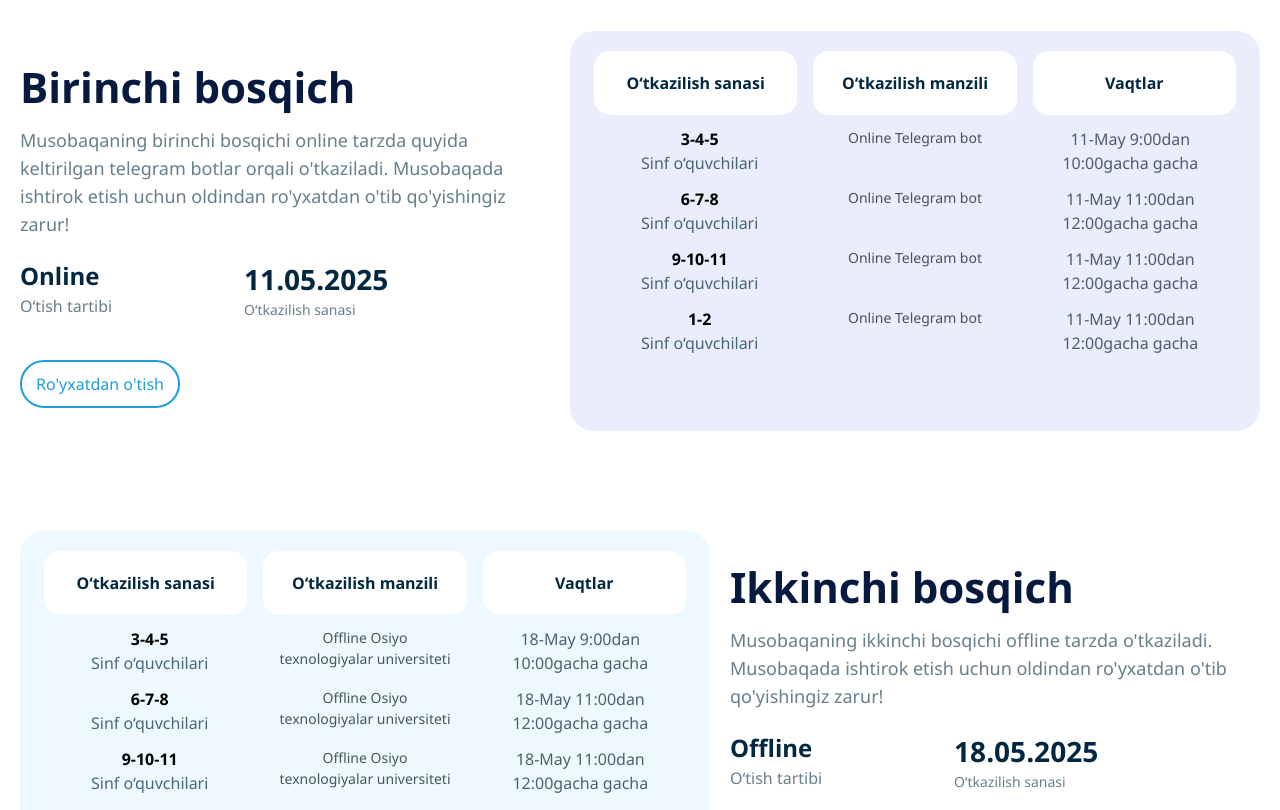
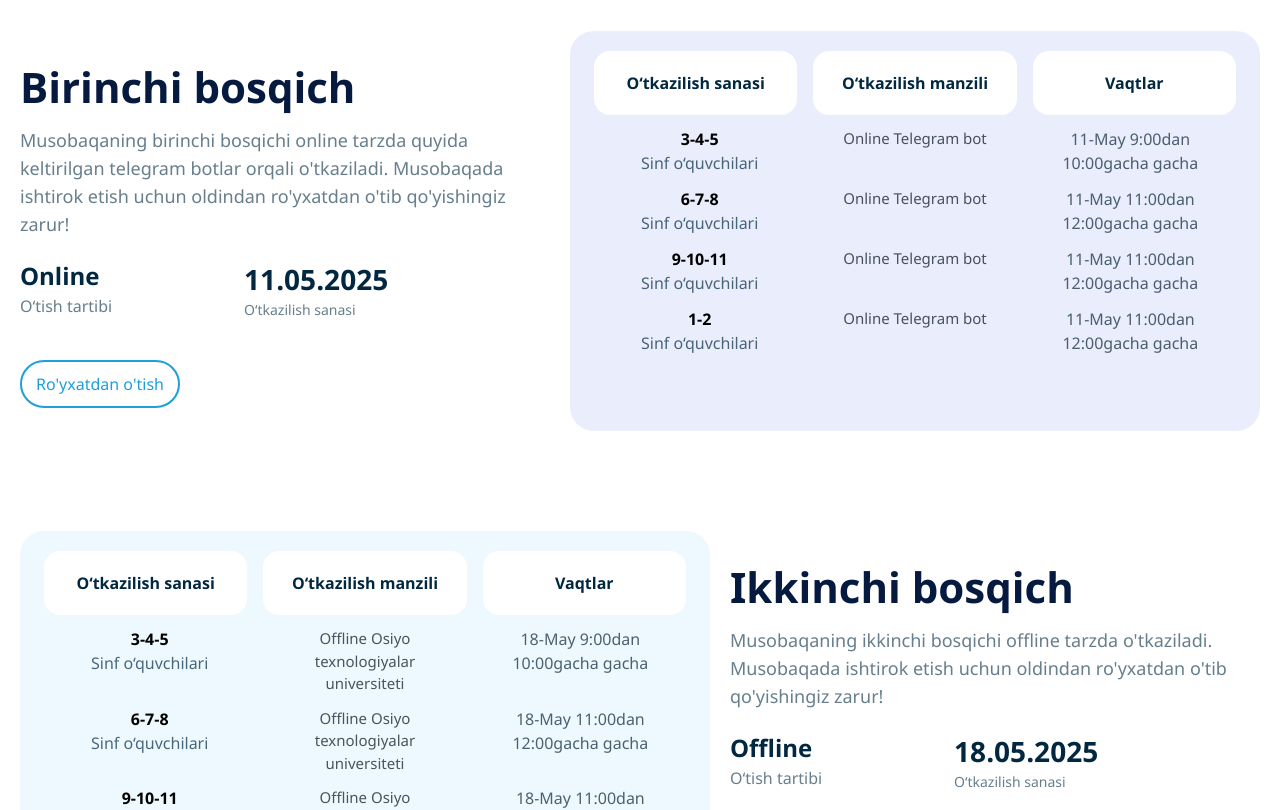
Before and after one commit to alienorar/Genius-Cup-full, a React (Vite) app: page / in a window 1280 px wide. Shown: the part 2260-3070 px from the top of the page. Built offline with nearby package versions, Linux system fonts and the light colour scheme.

Commit message:
table fixed

```diff
--- a/src/modules/home/index.tsx
+++ b/src/modules/home/index.tsx
@@ -265,7 +265,7 @@ const Index = () => {
                 {schedule.map((item, i) => (
                   <div key={i} className="grid grid-cols-2 lg:grid-cols-3 gap-5 px-2 text-center mt-3">
                     <span className="text-[#012840B2] font-[500] text-[16px] md:px-3   px-3">{item.grades} Sinf o‘quvchilari</span>
-                    <span className="hidden lg:block text-[#010f18b2] font-[500] text-[14px] md:px-3   px-3">{index === 0 ? "Online Telegram bot " : "Offline Osiyo texnologiyalar universiteti "}</span>
+                    <span className="hidden lg:block text-[#010f18b2] font-[500] text-[15px] md:px-2   px-1">{index === 0 ? "Online Telegram bot " : "Offline Osiyo texnologiyalar universiteti "}</span>
                     <span className="text-[#062030b2] font-[500] text-[16px] md:px-3  px-3">{index === 0 ? "11-May " : "18-May "} {item.time} gacha</span>
                   </div>
                 ))}
```
